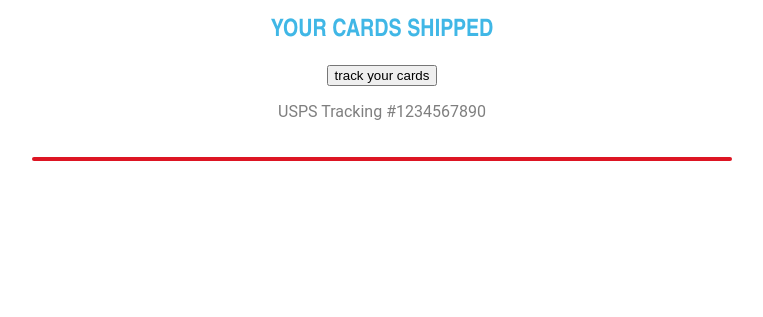
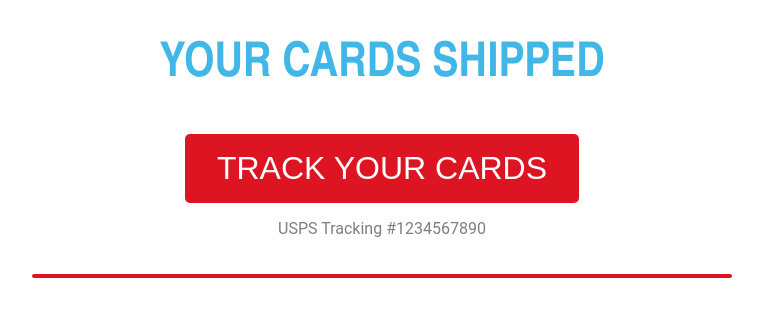
Before and after one commit to tkapustka/chicago_cards_email, a plain HTML site: page index.html in a window 1280 px wide. Shown: the part 425-742 px from the top of the page, without its empty margins (258-1021 px from the left). Drawn offline with Linux system fonts and the light colour scheme; a web font is replaced by a local one.

Commit message:
HERO - add cta

```diff
--- a/index.html
+++ b/index.html
@@ -21,6 +21,7 @@
       font-weight: 800;
       text-transform: uppercase;
       color: var(--blue);
+      font-size: 3rem;
     }
     p {
         font-family: var(--font-small);
@@ -37,6 +38,18 @@
     .hero_image_desktop {
         max-width: 700px;
     }
+
+    .cta {
+        font-family: var(--font-big);
+        font-size: 2rem;
+        padding: 1rem 2rem;
+        border-radius: 5px;
+        color: var(--white);
+        background-color: var(--red);
+        cursor: pointer;
+        border: none;
+        text-transform: uppercase;
+    }
   </style>
   <title>Chicago Cards Thank You Email</title>
 </head>
@@ -49,7 +62,7 @@
     <article class="hero">
             <img src="https://raw.githubusercontent.com/tkapustka/chicago_cards_email/refs/heads/main/assets/Hero_desktop.png" alt="Chi cards email thank you" class="hero_image_desktop">
             <h1>your cards shipped</h1>
-            <button class="cta cta_bl">track your cards</button>
+            <a href="#"><button class="cta">track your cards</button></a>
             <p>USPS Tracking #1234567890</p>
     </article>
     <div style="
```
